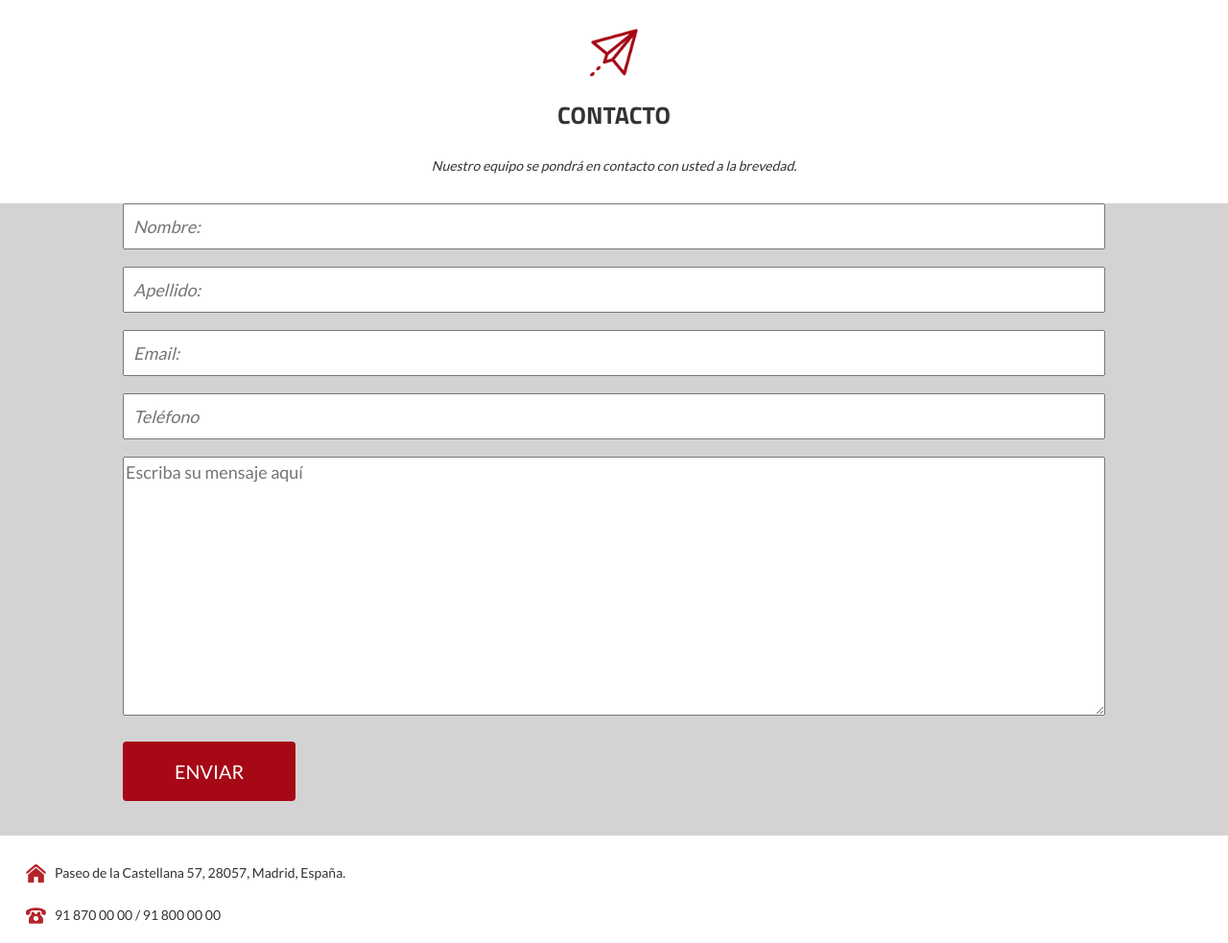
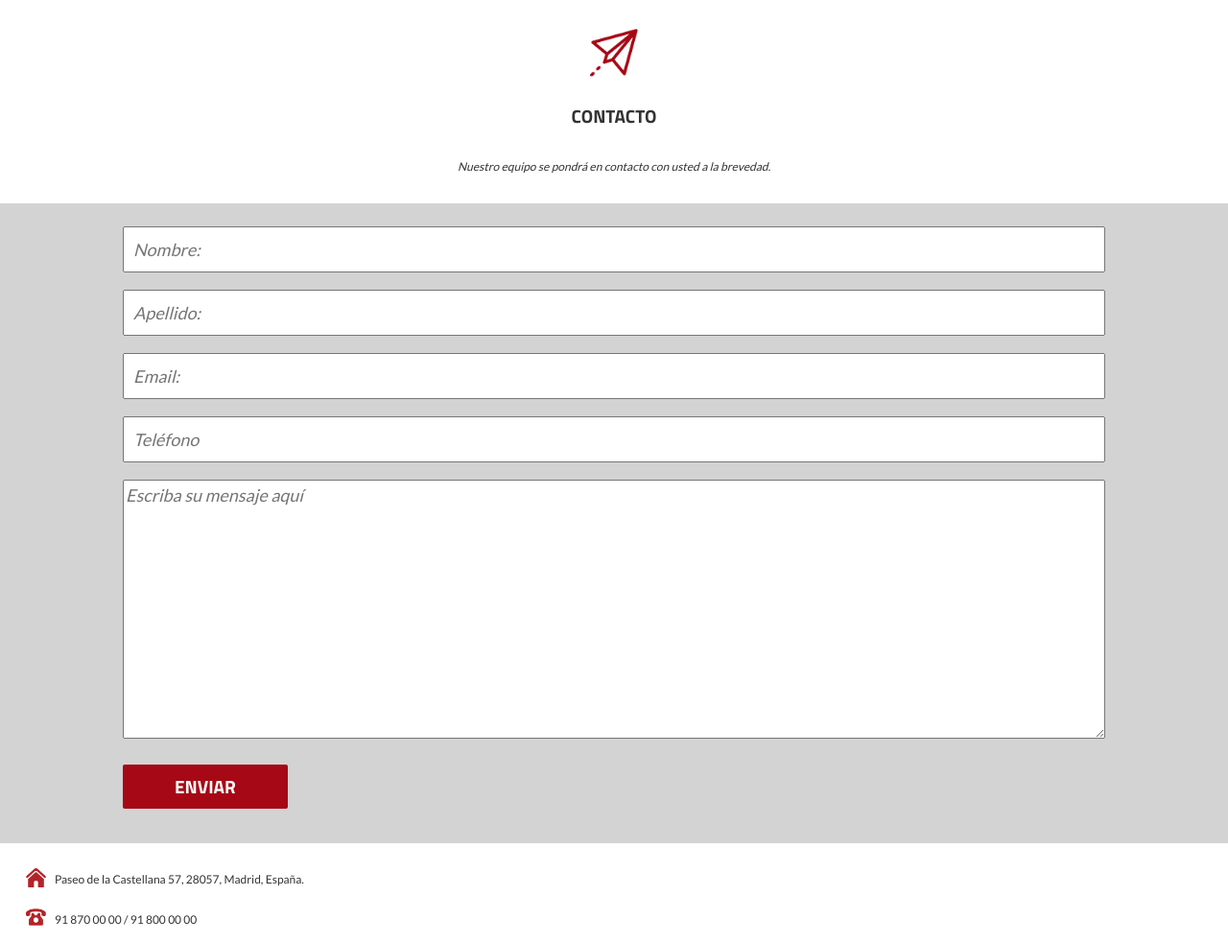
Before and after one commit to macravero/graes, a Gatsby site: page /contacto in a window 1280 px wide. Shown: the part 558-1541 px from the top of the page at 96% size. Built offline with nearby package versions, Linux system fonts and the light colour scheme; Gatsby itself is replaced by a stand-in of ours.

Commit message:
fix contact form

```diff
--- a/src/pages/contacto.js
+++ b/src/pages/contacto.js
@@ -36,7 +36,7 @@ const ContactoPage = () => {
             <p>91 870 00 00 / 91 800 00 00</p>
         </div>
       </div>
-      <iframe src="https://www.google.com/maps/embed?pb=!1m18!1m12!1m3!1d3036.64503995663!2d-3.693701584655294!3d40.438858179362484!2m3!1f0!2f0!3f0!3m2!1i1024!2i768!4f13.1!3m3!1m2!1s0xd4228ee0b29ae47%3A0x2015f79230358881!2sPaseo%20de%20la%20Castellana%2C%2057%2C%2028046%20Madrid%2C%20Spain!5e0!3m2!1sen!2sar!4v1601449851535!5m2!1sen!2sar" title="google map" width="600" height="450" frameborder="0" allowfullscreen="" aria-hidden="false"></iframe>
+      <iframe src="https://www.google.com/maps/embed?pb=!1m18!1m12!1m3!1d3036.64503995663!2d-3.693701584655294!3d40.438858179362484!2m3!1f0!2f0!3f0!3m2!1i1024!2i768!4f13.1!3m3!1m2!1s0xd4228ee0b29ae47%3A0x2015f79230358881!2sPaseo%20de%20la%20Castellana%2C%2057%2C%2028046%20Madrid%2C%20Spain!5e0!3m2!1sen!2sar!4v1601449851535!5m2!1sen!2sar" title="google map" frameborder="0" allowfullscreen="" aria-hidden="false"></iframe>
     </div>
     </Layout>
   )
--- a/src/pages/pageStyles/contacto.module.scss
+++ b/src/pages/pageStyles/contacto.module.scss
@@ -2,10 +2,12 @@
 
 .container{
   & p{
-    font-size: 14px;
+    font-size: 12px;
+    line-height: 24px;
   }
   & h2{
-    font-size: 1.4rem;
+    font-size: 19px;
+    line-height: 30px;
     font-weight: 600;
     font-family: 'Tillium', sans-serif;
     color: #333333;
@@ -14,8 +16,9 @@
     text-decoration: none;
     font-weight: bold;
     color: #A60816;
+    font-size: 12px;
     & span{
-      font-size: .9rem;
+      font-size: 10px;
     }
   }
   & .link{
@@ -23,14 +26,15 @@
     color: white;
     font-weight: 500;
     background: #A60816;
-    padding: 1rem 3rem;
+    padding: 10px 3rem;
     text-align: center;
-    border-radius: 4px;
-    font-size: 1.1rem;
+    border-radius: 2px;
+    font-size: 19px;
     align-self: flex-start;
     margin-left: 10%;
     border: none;
     margin-bottom: 2rem;
+    font-family: 'Tillium', sans-serif;
   }
   & h1{
     text-align: center;
@@ -70,13 +74,16 @@
     }
 }
 form{
-    padding-top: 2rem;
+    // padding-top: 2rem;
     display: flex;
     flex-direction: column;
     align-items: center;
     justify-content: center;
     width: 100%;
     background: lightgray;
+    & input:first-child{
+      margin-top: 24px;
+    }
     & input{
         margin-bottom: 1rem;
         padding: .5rem;
@@ -87,11 +94,12 @@ form{
         width: 80%;
         min-height: 15rem;
         margin-bottom: 1.5rem;
+        font-style: italic;
     }
 }
 .flex{
     display: flex;
-    align-items: center;
+    align-items: flex-start;
     width: 100%;
     margin-bottom: 1rem;
     & img{
@@ -101,9 +109,11 @@ form{
     }
     & p{
         margin: 0;
+        font-size: 12px;
     }
 }
 iframe{
-    width: 90%;
-    margin-left: 5%;
+    width: 350px;
+    display: block;
+    margin: 0 auto;
 }
```
